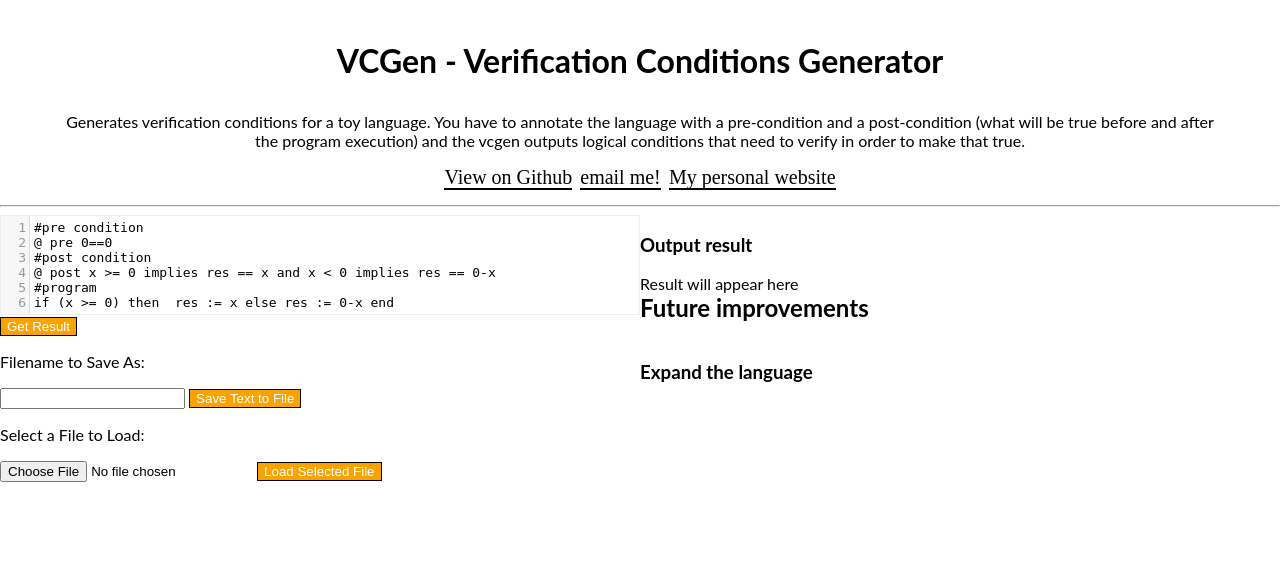
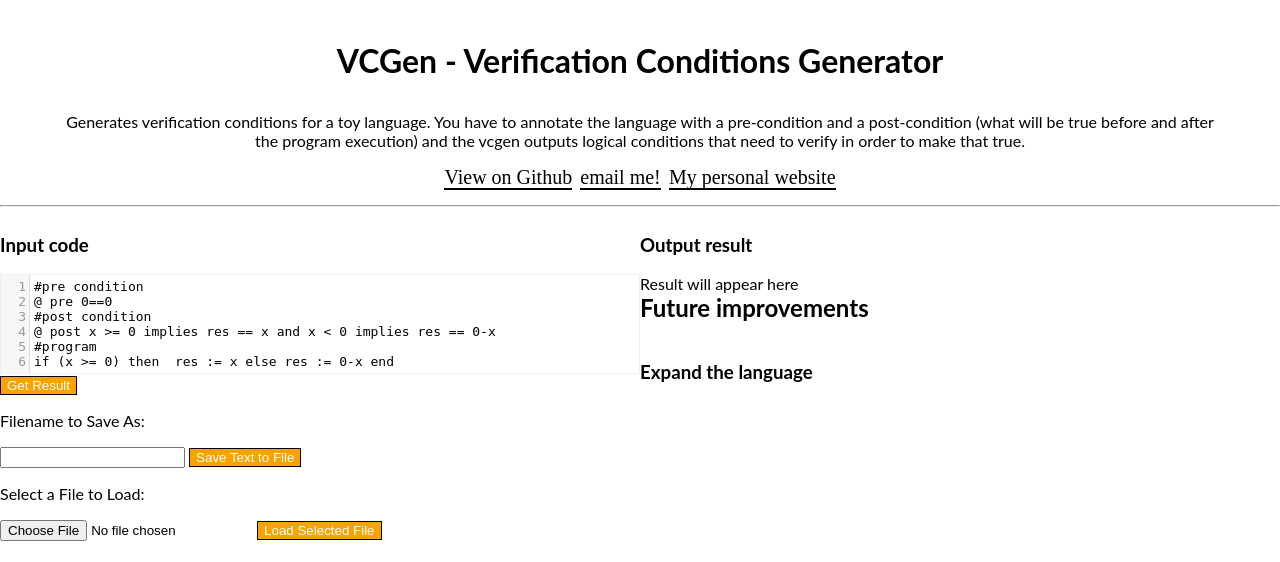
Before and after one commit to anaoaktree/vcgen, a Django app: page / in a window 1280 px wide. Shown: the top 562 px of the page. Run offline with Django 3.2, Linux system fonts and the light colour scheme; some libraries are stand-ins or nearby versions.

```diff
--- a/textinterface/static/textinterface/css/style.css
+++ b/textinterface/static/textinterface/css/style.css
@@ -29,6 +29,7 @@ body {
 }
 
 section{
+	position: relative;
 	width: 100%;
 }
 
--- a/textinterface/templates/textinterface/index.html
+++ b/textinterface/templates/textinterface/index.html
@@ -58,9 +58,7 @@
   <p>File input/output interface to generate the verification conditions</p>
   </header>
 	<article>
-    <header class="offscreen">
-    <h1> Input text </h1>
-    </header>
+    <header><h1> Input code</h1></header>
 	<textarea id="inputTextToSave">  </textarea>
   <button id="getResult">Get Result</button>
 	<p>Filename to Save As:</p>
@@ -74,12 +72,11 @@
 
 	</article>
 	<article id="result-div">
-    <header>
-    <h3> Output result </h1>
-    </header>
+    <header><h3> Output result </h1></header>
 		Result will appear here
 	</article>
 </section>
+
 
 <section>
   <header><h2> Future improvements</h2></header>
```
